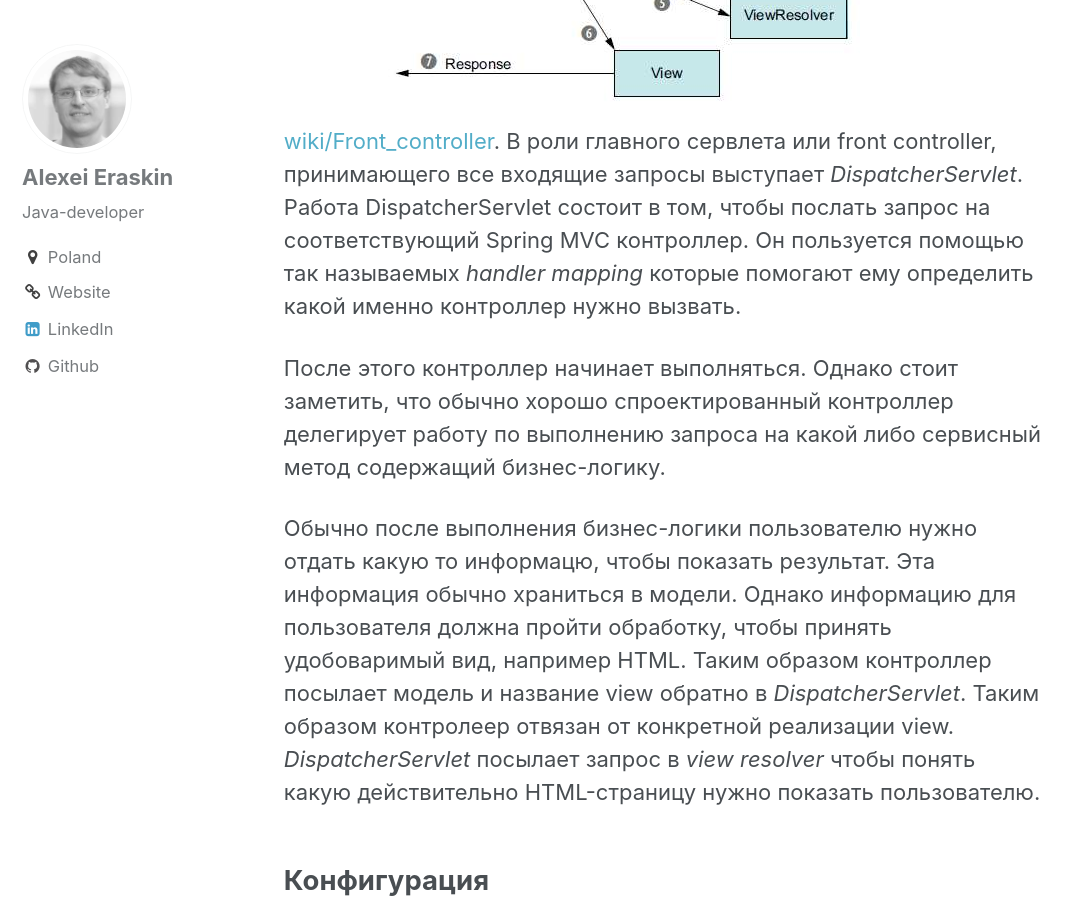
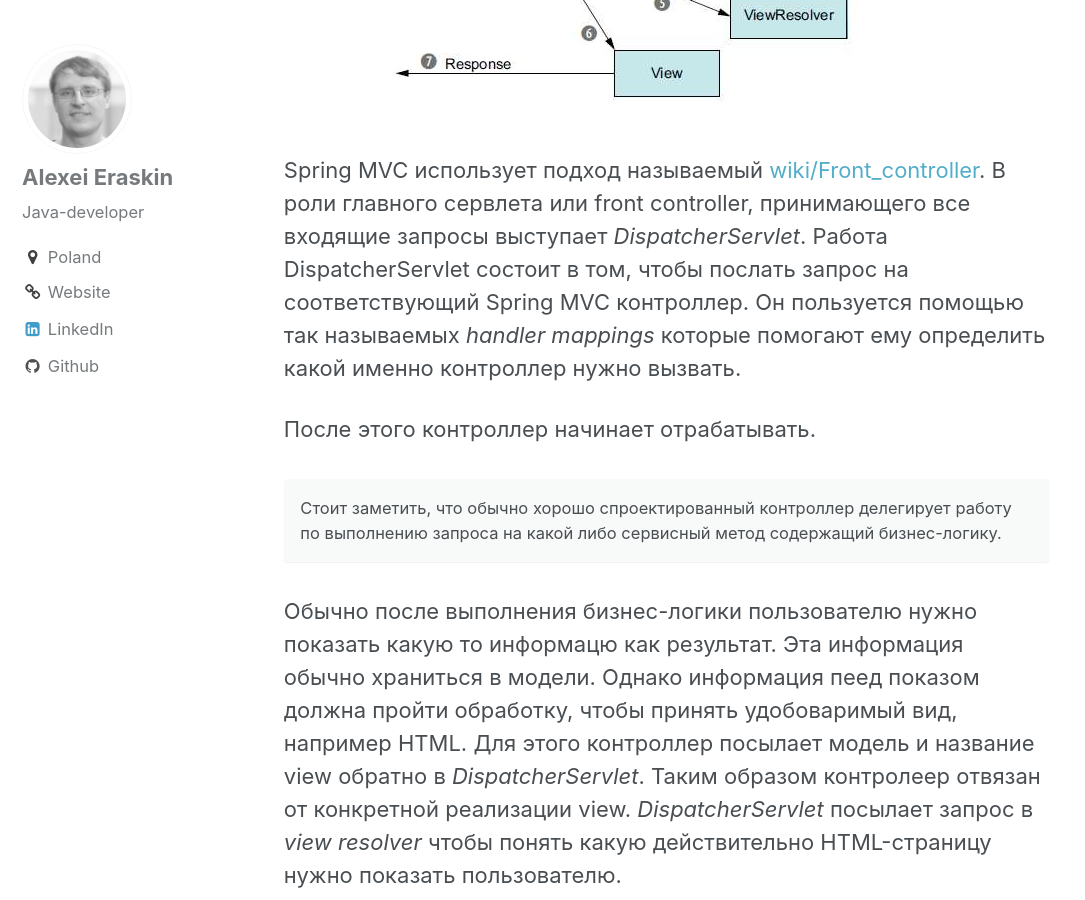
Before and after one commit to smartcoderteam/smartcoderteam.github.io, a Jekyll site: the page built from _posts/2016-11-13-simple-web-configuration-for-spring-mvc.md, in a window 1280 px wide and 900 px high, scrolled down 979 px. Shown: the whole window, without its empty margins (0-1085 px from the left). Built offline with Jekyll 4.4.1, drawn with Linux system fonts in a browser that asks for light colours; comment, search, counter and statistics services are not loaded; some of the changed text lies outside the part shown.

Commit message:
Update 2016-11-13-simple-web-configuration-for-spring-mvc.md

```diff
--- a/_posts/2016-11-13-simple-web-configuration-for-spring-mvc.md
+++ b/_posts/2016-11-13-simple-web-configuration-for-spring-mvc.md
@@ -12,26 +12,29 @@ tags:
 ## Введение
 Spring web фреймворк разработан, чтобы облегчить жизнь современному enterprise разработчику создающему web-приложения.
 Он базируется на популярном архитектурном шаблоне: MVC(Model-View-Controller). Приложения получается
-слабо связным и гибким как и сам Spring фреймворк.
+слабо связными и гибкими в настройке как и сам Spring фреймворк.
 
 ## Жизненный цикл запроса
 Каждый раз когда пользователь нажимает ссылку или отправляет форму в web-браузере запрос отправляется на сервер.
 Давайте посмотрим на схему обработки запроса в Spring MVC(ссылка кликабельна и ведет на документацию на spring.io):
 
-[![image-left]({{ site.url }}{{ site.baseurl }}/images/spring-mvc-request-processing.jpg){: .align-left}](http://docs.spring.io/spring/docs/current/spring-framework-reference/html/mvc.html)
+[![image-left]({{ site.url }}{{ site.baseurl }}/images/spring-mvc-request-processing.jpg)](http://docs.spring.io/spring/docs/current/spring-framework-reference/html/mvc.html)
 
 Spring MVC использует подход называемый [wiki/Front_controller](https://en.wikipedia.org/wiki/Front_controller).
 В роли главного сервлета или front controller,  принимающего все входящие запросы выступает _DispatcherServlet_.
 Работа DispatcherServlet состоит в том, чтобы послать запрос на соответствующий Spring MVC контроллер.
-Он пользуется помощью так называемых _handler mapping_ которые помогают ему определить какой именно
+Он пользуется помощью так называемых _handler mappings_ которые помогают ему определить какой именно
 контроллер нужно вызвать.
 
-После этого контроллер начинает выполняться. Однако стоит заметить, что обычно хорошо спроектированный контроллер
+После этого контроллер начинает отрабатывать.
+
+Стоит заметить, что обычно хорошо спроектированный контроллер
 делегирует работу по выполнению запроса на какой либо сервисный метод содержащий бизнес-логику.
+{: .notice}
 
-Обычно после выполнения бизнес-логики пользователю нужно отдать какую то информацю, чтобы показать результат.
-Эта информация обычно храниться в модели. Однако информацию для пользователя должна пройти обработку, чтобы
-принять удобоваримый вид, например HTML. Таким образом контроллер посылает модель и название view обратно
+Обычно после выполнения бизнес-логики пользователю нужно показать какую то информацю как результат.
+Эта информация обычно храниться в модели. Однако информация пеед показом должна пройти обработку, чтобы
+принять удобоваримый вид, например HTML. Для этого контроллер посылает модель и название view обратно
 в _DispatcherServlet_. Таким образом контролеер отвязан от конкретной реализации view.
 _DispatcherServlet_ посылает запрос в _view resolver_ чтобы понять какую действительно HTML-страницу нужно показать
 пользователю.
@@ -72,10 +75,11 @@ public class WebAppInitializer extends AbstractAnnotationConfigDispatcherServlet
 Как вы уже догадались, в отдельном приложении может быть несколько _DispatcherServlet_.
 {: .notice}
 
-Таким образом, отдельные бины могут быть переопредлены в _WebServletApplicationContext_ если это нужно.
+Таким образом, отдельные бины могут быть переопределены в _WebServletApplicationContext_, если это нужно.
+
 Рекомендую почитать информацию по этой теме тут: [what-is-the-difference-between-applicationcontext-and-webapplicationcontext](http://stackoverflow.com/questions/11708967/what-is-the-difference-between-applicationcontext-and-webapplicationcontext-in-s)
 
-[![image-left]({{ site.url }}{{ site.baseurl }}/images/mvc-context-hierarchy.png){: .align-left}](http://docs.spring.io/spring/docs/current/spring-framework-reference/html/mvc.html)
+[![image-left]({{ site.url }}{{ site.baseurl }}/images/mvc-context-hierarchy.png)](http://docs.spring.io/spring/docs/current/spring-framework-reference/html/mvc.html)
 
 В простейшем случае настройка _WebAppContext_ сведется к такому Java-config:
 
```
Also changed, not shown: other parts of _posts/2016-11-13-simple-web-configuration-for-spring-mvc.md (+1 -3 lines).
